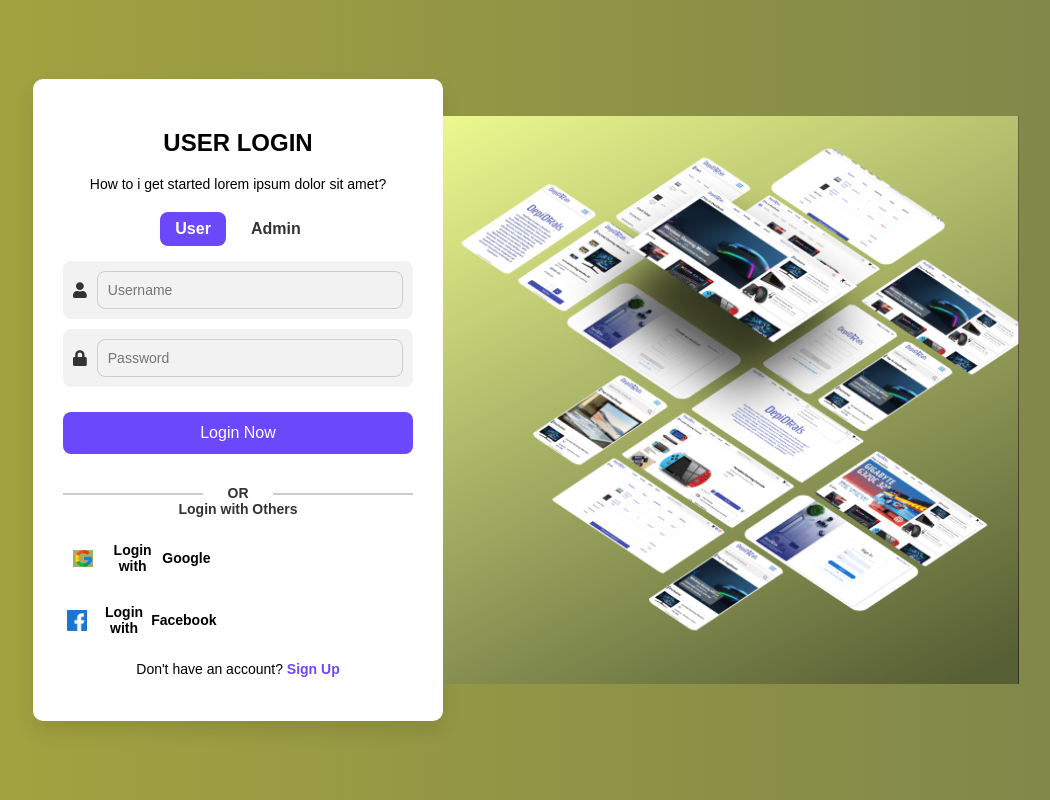
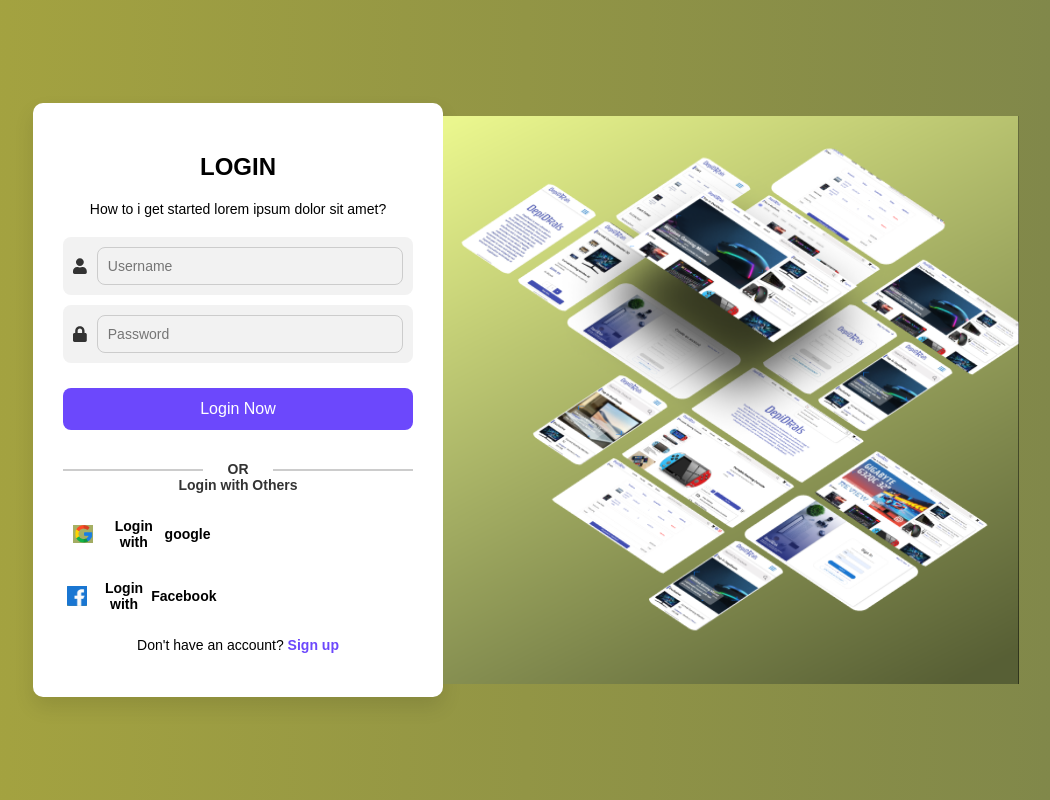
Before and after one commit to CHIRGJAIN/react-frontend, a React (Create React App) app: page /login in a window 1280 px wide. Shown: the top 800 px of the page, without its empty margins (114-1164 px from the left). Built offline with nearby package versions, Linux system fonts and the light colour scheme.

Commit message:
frontend

```diff
--- a/src/App.js
+++ b/src/App.js
@@ -6,6 +6,7 @@ import LoginPage from "./pages/loginpage";
 import SignupPage from "./pages/signuppage";
 import Contact from "./pages/contactpage";
 import About from "./pages/aboutpage";
+import AdminDashboard from "./pages/AdminDashboard";
 import "./App.css";
 
 function App() {
@@ -13,15 +14,6 @@ function App() {
 
   return (
     <Router>
-      <Routes>
-        <Route path="/" element={<Home />} />
-        <Route path="/products" element={<ProductPage />} />
-        <Route path="/login" element={<LoginPage />} />
-        <Route path="/signup" element={<SignupPage />} />
-        <Route path="/contact" element={<Contact />} />
-        <Route path="/about" element={<About />} />
-      </Routes>
-
       <div className={`main-content ${isCartOpen ? "shifted" : ""}`}>
         <Routes>
           <Route path="/" element={<Home />} />
@@ -30,6 +22,7 @@ function App() {
           <Route path="/signup" element={<SignupPage />} />
           <Route path="/contact" element={<Contact />} />
           <Route path="/about" element={<About />} />
+          <Route path="/admindashboard" element ={<AdminDashboard />} />
         </Routes>
       </div>
     </Router>
--- a/src/components/header.js
+++ b/src/components/header.js
@@ -1,7 +1,7 @@
 import React, { useState } from "react";
 import "../styles/Header.css";
 import logo from "../assets/logo.png";
-import SearchBar from "./SearchBar";
+import SearchBar from "./searchbar";
 import cartIcon from "../assets/cart.png";
 
 function Header() {
--- a/src/pages/home.js
+++ b/src/pages/home.js
@@ -5,7 +5,7 @@ import Categories from "../components/categories";
 import ExploreCategory from "../components/explorecategory";
 import TrustedClients from "../components/trustedclients";
 import CustomerReviews from "../components/customerreviews";
-import PosterSlider from "../components/PostSlider";
+import PosterSlider from "../components/postslider";
 
 function Home() {
   return (
--- a/src/pages/loginpage.js
+++ b/src/pages/loginpage.js
@@ -1,80 +1,3 @@
-// // import React, { useState } from "react";
-// // import { FaUser, FaLock } from "react-icons/fa";
-// // import "../styles/LoginPage.css";
-// // import google from "../assets/google-icon.png";
-// // import facebook from "../assets/facebook-icon.png";
-// // import Float from "../assets/float.png";
-
-// // const floating = Float;
-// // const GoogleIcon = google;
-// // const FacebookIcon = facebook;
-
-// // // Removed unused Login component
-
-// // const LoginPage = () => {
-// //   return (
-// //     <div className="login-wrapper">
-// //       <div className="login-container">
-// //         <h2 className="login-title">LOGIN</h2>
-// //         <p className="login-subtitle">How to i get started lorem ipsum dolor sit amet?</p>
-
-// //         <div className="input-container">
-// //           <FaUser className="input-icon" />
-// //           <input type="text" placeholder="Username" />
-// //         </div>
-
-// //         <div className="input-container">
-// //           <FaLock className="input-icon" />
-// //           <input type="password" placeholder="Password" />
-// //         </div>
-
-// //         <button className="login-button">Login Now</button>
-
-// //         {showPopup && (
-// //         <div className="popup">
-// //           <div className="popup-content">
-// //             <h3>✅ Successfully Logged In!</h3>
-// //             <button onClick={() => setShowPopup(false)}>OK</button>
-// //           </div>
-// //         </div>
-// //       )}
-
-// //         <div className="separator">
-// //           <br />  <span>OR</span>  <br />
-// //           <span>Login with Others</span>
-// //         </div>
-
-// //         <div className="social-login">
-// //           <button className="google-login">
-// //             <img src={GoogleIcon} alt="Google" />
-// //             Login with <b>google</b>
-// //           </button>
-// //           <button className="facebook-login">
-// //             <img src={FacebookIcon} alt="Facebook" />
-// //             Login with <b>Facebook</b>
-// //           </button>
-// //         </div>
-
-// //         <p className="signup-text">
-// //           Don't have an account? <a href="#">Sign up</a>
-// //         </p>
-// //       </div>
-
-// //       <div className="background-image">
-// //         <img src={floating} alt="Background Design" />
-// //       </div>
-// //     </div>
-// //   );
-// // };
-
-// // export default LoginPage;
-
-
-
-
-
-
-
 // import React, { useState } from "react";
 // import { FaUser, FaLock } from "react-icons/fa";
 // import "../styles/LoginPage.css";
@@ -82,23 +5,13 @@
 // import facebook from "../assets/facebook-icon.png";
 // import Float from "../assets/float.png";
 
-// const floating = Float;
-// const GoogleIcon = google;
-// const FacebookIcon = facebook;
+// // const floating = Float;
+// // const GoogleIcon = google;
+// // const FacebookIcon = facebook;
+
+// // Removed unused Login component
 
 // const LoginPage = () => {
-//   const navigate = useNavigate();
-
-
-// const LoginPage = () => {
-//   // Add state for popup visibility
-//   const [showPopup, setShowPopup] = useState(false);
-
-//   // Function to handle login
-//   const handleLogin = () => {
-//     setShowPopup(true);
-//   };
-// };
 //   return (
 //     <div className="login-wrapper">
 //       <div className="login-container">
@@ -115,7 +28,215 @@
 //           <input type="password" placeholder="Password" />
 //         </div>
 
-//         <button className="login-button" onClick={handleLogin}>Login Now</button>
+//         <button className="login-button">Login Now</button>
+
+//         {showPopup && (
+//         <div className="popup">
+//           <div className="popup-content">
+//             <h3>✅ Successfully Logged In!</h3>
+//             <button onClick={() => setShowPopup(false)}>OK</button>
+//           </div>
+//         </div>
+//       )}
+
+//         <div className="separator">
+//           <br />  <span>OR</span>  <br />
+//           <span>Login with Others</span>
+//         </div>
+
+//         <div className="social-login">
+//           <button className="google-login">
+//             <img src={GoogleIcon} alt="Google" />
+//             Login with <b>google</b>
+//           </button>
+//           <button className="facebook-login">
+//             <img src={FacebookIcon} alt="Facebook" />
+//             Login with <b>Facebook</b>
+//           </button>
+//         </div>
+
+//         <p className="signup-text">
+//           Don't have an account? <a href="#">Sign up</a>
+//         </p>
+//       </div>
+
+//       <div className="background-image">
+//         <img src={floating} alt="Background Design" />
+//       </div>
+//     </div>
+//   );
+// };
+
+// export default LoginPage;
+
+
+
+
+
+
+
+import React, { useState } from "react";
+import { FaUser, FaLock } from "react-icons/fa";
+import "../styles/LoginPage.css";
+import google from "../assets/google-icon.png";
+import facebook from "../assets/facebook-icon.png";
+import Float from "../assets/float.png";
+import { useNavigate } from "react-router-dom";
+
+const floating = Float;
+const GoogleIcon = google;
+const FacebookIcon = facebook;
+
+
+const LoginPage = () => {
+  const navigate = useNavigate();
+
+  // Add state for popup visibility
+  const [showPopup, setShowPopup] = useState(false);
+
+  // Function to handle login
+  const handleLogin = () => {
+    setShowPopup(true);
+  };
+  return (
+    <div className="login-wrapper">
+      <div className="login-container">
+        <h2 className="login-title">LOGIN</h2>
+        <p className="login-subtitle">How to i get started lorem ipsum dolor sit amet?</p>
+
+        <div className="input-container">
+          <FaUser className="input-icon" />
+          <input type="text" placeholder="Username" />
+        </div>
+
+        <div className="input-container">
+          <FaLock className="input-icon" />
+          <input type="password" placeholder="Password" />
+        </div>
+
+        <button className="login-button" onClick={handleLogin}>Login Now</button>
+
+        {/* Popup for successful login */}
+        {showPopup && (
+          <div className="popup">
+            <div className="popup-content">
+              <h3>✅ Successfully Logged In!</h3>
+              <button onClick={() => setShowPopup(false)}>OK</button>
+            </div>
+          </div>
+        )}
+
+        <div className="separator">
+          <br /> <span>OR</span> <br />
+          <span>Login with Others</span>
+        </div>
+
+        <div className="social-login">
+          <button className="google-login">
+            <img src={GoogleIcon} alt="Google" />
+            Login with <b>google</b>
+          </button>
+          <button className="facebook-login">
+            <img src={FacebookIcon} alt="Facebook" />
+            Login with <b>Facebook</b>
+          </button>
+        </div>
+
+        <p className="signup-text">
+          Don't have an account?{" "}
+          <a href="#" onClick={() => navigate("/signup")}>
+            Sign up
+          </a>
+        </p>
+      </div>
+
+      <div className="background-image">
+        <img src={floating} alt="Background Design" />
+      </div>
+    </div>
+  );
+};
+
+export default LoginPage;
+
+
+
+
+// import React, { useState } from "react";
+// import { FaUser, FaLock } from "react-icons/fa";
+// import { useNavigate } from "react-router-dom";
+// import { Link } from "react-router-dom";
+// import "../styles/LoginPage.css";
+// import google from "../assets/google-icon.png";
+// import facebook from "../assets/facebook-icon.png";
+// import Float from "../assets/float.png";
+
+// const floating = Float;
+// const GoogleIcon = google;
+// const FacebookIcon = facebook;
+
+// const LoginPage = () => {
+//   const navigate = useNavigate();
+//   const [showPopup, setShowPopup] = useState(false);
+//   const [isAdmin, setIsAdmin] = useState(false); // Toggle for Admin/User
+//   const [username, setUsername] = useState("");
+//   const [password, setPassword] = useState("");
+
+//   // Function to handle login
+//   const handleLogin = () => {
+//     if (isAdmin) {
+//       if (username === "admin" && password === "admin123") {
+//         setShowPopup(true);
+//         setTimeout(() => {
+//           setShowPopup(false);
+//           navigate("/admin-dashboard"); // Redirect Admin
+//         }, 3000);
+//       } else {
+//         alert("Invalid Admin Credentials");
+//       }
+//     } else {
+//       setShowPopup(true);
+//       setTimeout(() => {
+//         setShowPopup(false);
+//         navigate("/"); // Redirect User
+//       }, 3000);
+//     }
+//   };
+
+//   return (
+//     <div className="login-wrapper">
+//       <div className="login-container">
+//         <h2 className="login-title">{isAdmin ? "ADMIN LOGIN" : "USER LOGIN"}</h2>
+//         <p className="login-subtitle">How to i get started lorem ipsum dolor sit amet?</p>
+
+//         <div className="toggle-container">
+//           <span className={isAdmin ? "" : "active"} onClick={() => setIsAdmin(false)}>User</span>
+//           <span className={isAdmin ? "active" : ""} onClick={() => setIsAdmin(true)}>Admin</span>
+//         </div>
+
+//         <div className="input-container">
+//           <FaUser className="input-icon" />
+//           <input
+//             type="text"
+//             placeholder="Username"
+//             value={username}
+//             onChange={(e) => setUsername(e.target.value)}
+//           />
+//         </div>
+
+//         <div className="input-container">
+//           <FaLock className="input-icon" />
+//           <input
+//             type="password"
+//             placeholder="Password"
+//             value={password}
+//             onChange={(e) => setPassword(e.target.value)}
+//           />
+//         </div>
+
+//         <button className="login-button" onClick={handleLogin}>
+//           {isAdmin ? "Admin Login" : "Login Now"}
+//         </button>
 
 //         {/* Popup for successful login */}
 //         {showPopup && (
@@ -135,7 +256,7 @@
 //         <div className="social-login">
 //           <button className="google-login">
 //             <img src={GoogleIcon} alt="Google" />
-//             Login with <b>google</b>
+//             Login with <b>Google</b>
 //           </button>
 //           <button className="facebook-login">
 //             <img src={FacebookIcon} alt="Facebook" />
@@ -143,12 +264,11 @@
 //           </button>
 //         </div>
 
-//         <p className="signup-text">
-//           Don't have an account?{" "}
-//           <a href="#" onClick={() => navigate("/signup")}>
-//             Sign up
-//           </a>
-//         </p>
+//         {!isAdmin && (
+//           <p className="signup-text">
+//             Don't have an account? <Link to="/signup">Sign Up</Link>
+//           </p>
+//         )}
 //       </div>
 
 //       <div className="background-image">
@@ -159,124 +279,3 @@
 // };
 
 // export default LoginPage;
-
-
-
-
-import React, { useState } from "react";
-import { FaUser, FaLock } from "react-icons/fa";
-import { useNavigate } from "react-router-dom";
-import { Link } from "react-router-dom";
-import "../styles/LoginPage.css";
-import google from "../assets/google-icon.png";
-import facebook from "../assets/facebook-icon.png";
-import Float from "../assets/float.png";
-
-const floating = Float;
-const GoogleIcon = google;
-const FacebookIcon = facebook;
-
-const LoginPage = () => {
-  const navigate = useNavigate();
-  const [showPopup, setShowPopup] = useState(false);
-  const [isAdmin, setIsAdmin] = useState(false); // Toggle for Admin/User
-  const [username, setUsername] = useState("");
-  const [password, setPassword] = useState("");
-
-  // Function to handle login
-  const handleLogin = () => {
-    if (isAdmin) {
-      if (username === "admin" && password === "admin123") {
-        setShowPopup(true);
-        setTimeout(() => {
-          setShowPopup(false);
-          navigate("/admin-dashboard"); // Redirect Admin
-        }, 3000);
-      } else {
-        alert("Invalid Admin Credentials");
-      }
-    } else {
-      setShowPopup(true);
-      setTimeout(() => {
-        setShowPopup(false);
-        navigate("/"); // Redirect User
-      }, 3000);
-    }
-  };
-
-  return (
-    <div className="login-wrapper">
-      <div className="login-container">
-        <h2 className="login-title">{isAdmin ? "ADMIN LOGIN" : "USER LOGIN"}</h2>
-        <p className="login-subtitle">How to i get started lorem ipsum dolor sit amet?</p>
-
-        <div className="toggle-container">
-          <span className={isAdmin ? "" : "active"} onClick={() => setIsAdmin(false)}>User</span>
-          <span className={isAdmin ? "active" : ""} onClick={() => setIsAdmin(true)}>Admin</span>
-        </div>
-
-        <div className="input-container">
-          <FaUser className="input-icon" />
-          <input
-            type="text"
-            placeholder="Username"
-            value={username}
-            onChange={(e) => setUsername(e.target.value)}
-          />
-        </div>
-
-        <div className="input-container">
-          <FaLock className="input-icon" />
-          <input
-            type="password"
-            placeholder="Password"
-            value={password}
-            onChange={(e) => setPassword(e.target.value)}
-          />
-        </div>
-
-        <button className="login-button" onClick={handleLogin}>
-          {isAdmin ? "Admin Login" : "Login Now"}
-        </button>
-
-        {/* Popup for successful login */}
-        {showPopup && (
-          <div className="popup">
-            <div className="popup-content">
-              <h3>✅ Successfully Logged In!</h3>
-              <button onClick={() => setShowPopup(false)}>OK</button>
-            </div>
-          </div>
-        )}
-
-        <div className="separator">
-          <br /> <span>OR</span> <br />
-          <span>Login with Others</span>
-        </div>
-
-        <div className="social-login">
-          <button className="google-login">
-            <img src={GoogleIcon} alt="Google" />
-            Login with <b>Google</b>
-          </button>
-          <button className="facebook-login">
-            <img src={FacebookIcon} alt="Facebook" />
-            Login with <b>Facebook</b>
-          </button>
-        </div>
-
-        {!isAdmin && (
-          <p className="signup-text">
-            Don't have an account? <Link to="/signup">Sign Up</Link>
-          </p>
-        )}
-      </div>
-
-      <div className="background-image">
-        <img src={floating} alt="Background Design" />
-      </div>
-    </div>
-  );
-};
-
-export default LoginPage;
```
